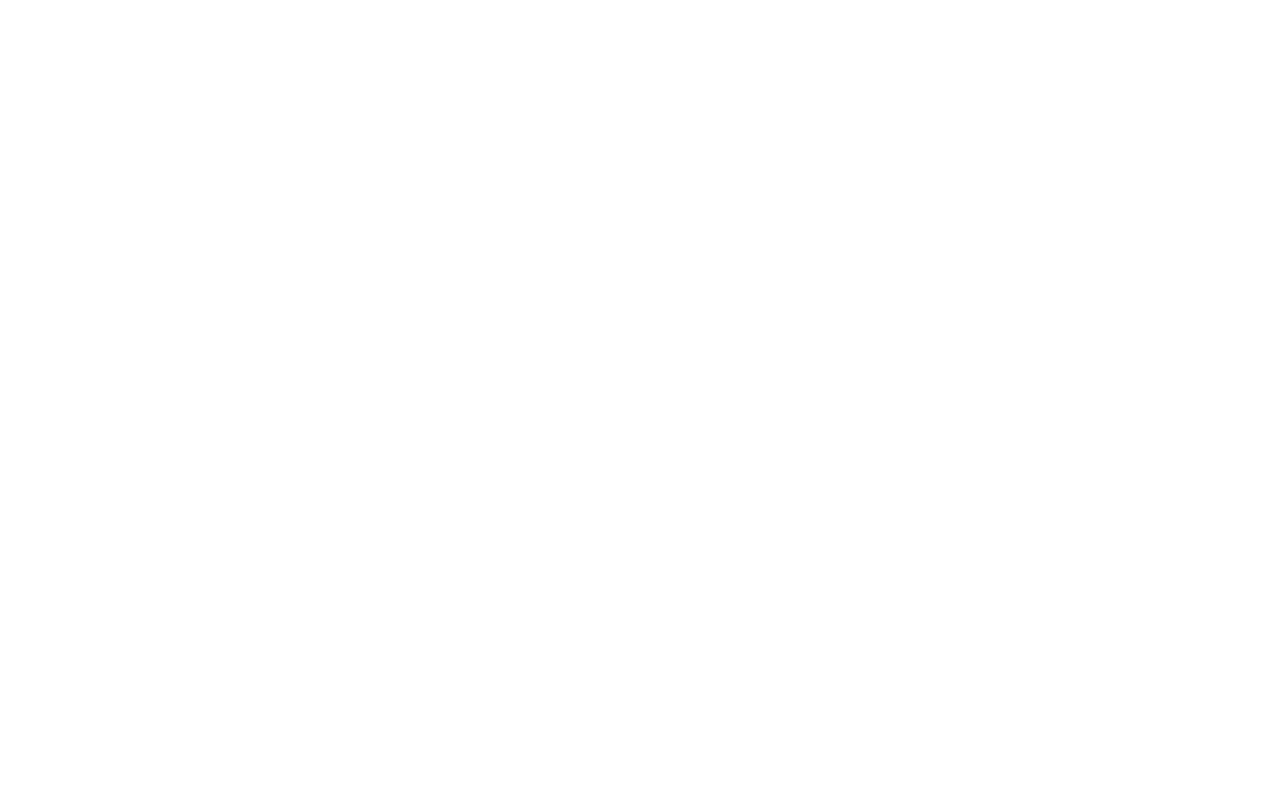
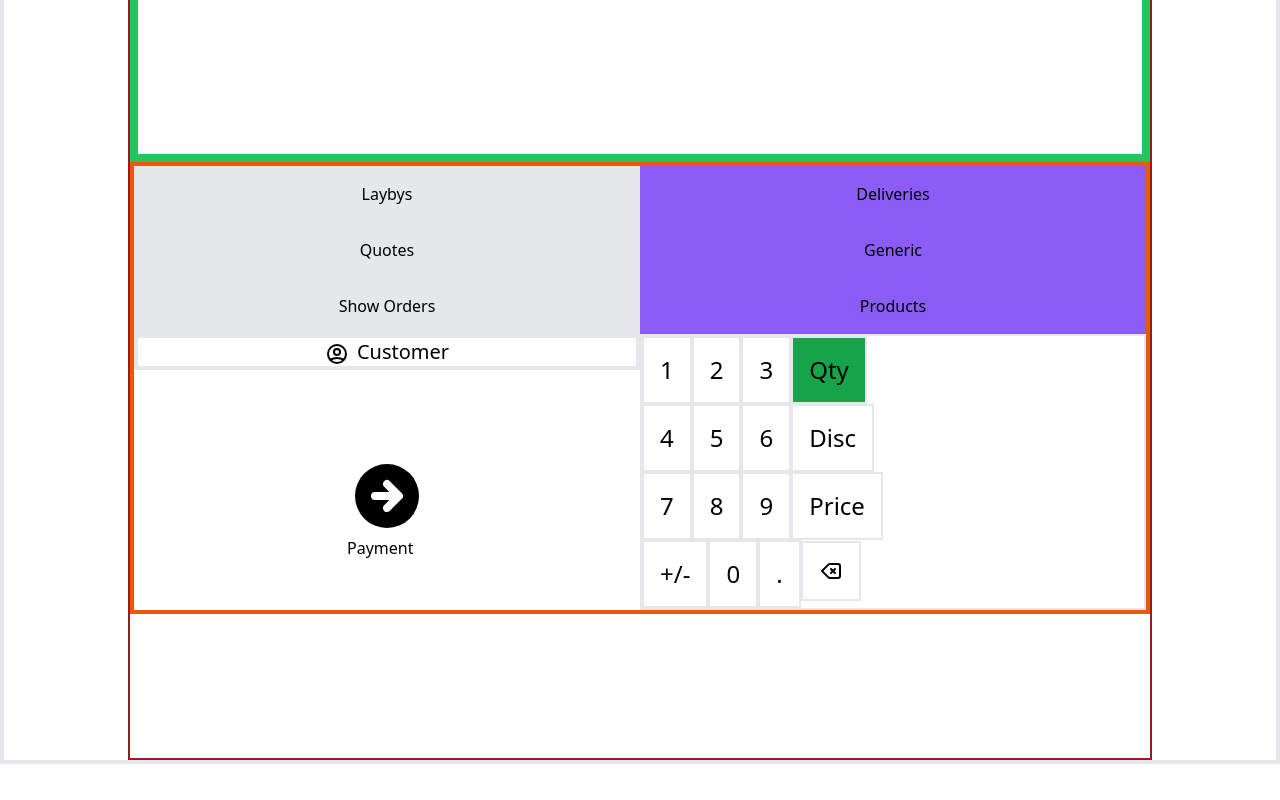
Before and after one commit to mikkolmillo/next-pos, a Next.js app: page / in a window 1280 px wide. Shown: the part 1066-1866 px from the top of the page. Before the commit the page ends 800 px from the top, so only its background shows below. Built offline with nearby package versions, Linux system fonts and the light colour scheme.

Commit message:
add basic layout

```diff
--- a/pages/index.js
+++ b/pages/index.js
@@ -1,4 +1,5 @@
 import Head from 'next/head'
+import { ShoppingCartIcon } from '@heroicons/react/outline'
 import POSTItemsList from '../components/pos/POSTItemsList'
 
 function classNames(...classes) {
@@ -17,6 +18,94 @@
       <div>
         <main>
           <POSTItemsList />
+
+          <div className="max-w-7xl mx-auto mb-9">
+            <div className="border-4">
+              <div className="mx-auto h-[1200px] max-w-5xl border-2 border-red-800">
+                {/* Screen */}
+                <div className="h-[600px] w-full border-8 border-green-500"></div>
+                {/* Buttons */}
+                <div className="flex flex-col border-4 border-orange-600">
+                  <div>
+                    <button className='p-4 border-5 border-orange-400 w-1/2 focus:ring-2 focus:ring-sky-500 bg-gray-200'>
+                      Laybys
+                    </button>
+                    <button className='p-4 border-5 border-orange-400 w-1/2 focus:ring-2 focus:ring-sky-500 bg-violet-500'>
+                      Deliveries
+                    </button>
+                  </div>
+                  <div>
+                    <button className='p-4 border-5 border-orange-400 w-1/2 focus:ring-2 focus:ring-sky-500 bg-gray-200'>
+                      Quotes
+                    </button>
+                    <button className='p-4 border-5 border-orange-400 w-1/2 focus:ring-2 focus:ring-sky-500 bg-violet-500'>
+                      Generic
+                    </button>
+                  </div>
+                  <div>
+                    <button className='p-4 border-5 border-orange-400 w-1/2 focus:ring-2 focus:ring-sky-500 bg-gray-200'>
+                      Show Orders
+                    </button>
+                    <button className='p-4 border-5 border-orange-400 w-1/2 focus:ring-2 focus:ring-sky-500 bg-violet-500'>
+                      Products
+                    </button>
+                  </div>
+                  <div className="flex">
+                    <div className="w-1/2">
+                      <div className="w-full">
+                        <button className='text-xl border-4 w-full'>
+                          <svg xmlns="http://www.w3.org/2000/svg" className="h-6 w-6 inline-block mr-2" fill="none" viewBox="0 0 24 24" stroke="currentColor" strokeWidth={2}>
+                            <path strokeLinecap="round" strokeLinejoin="round" d="M5.121 17.804A13.937 13.937 0 0112 16c2.5 0 4.847.655 6.879 1.804M15 10a3 3 0 11-6 0 3 3 0 016 0zm6 2a9 9 0 11-18 0 9 9 0 0118 0z" />
+                          </svg>
+                          Customer
+                        </button>
+                      </div>
+
+                      <div className="h-full flex justify-center items-center">
+                        <div className="flex-col">
+                          <svg xmlns="http://www.w3.org/2000/svg" className="h-20 w-20" viewBox="0 0 20 20" fill="currentColor">
+                            <path fillRule="evenodd" d="M10 18a8 8 0 100-16 8 8 0 000 16zm3.707-8.707l-3-3a1 1 0 00-1.414 1.414L10.586 9H7a1 1 0 100 2h3.586l-1.293 1.293a1 1 0 101.414 1.414l3-3a1 1 0 000-1.414z" clipRule="evenodd" />
+                          </svg>
+                          <h2>Payment</h2>
+                        </div>
+                      </div>
+                    </div>
+
+                    <div className='flex-col text-2xl w-1/2 border-2'>
+                      <div>
+                        <button className='p-4 border-2'>1</button>
+                        <button className='p-4 border-2'>2</button>
+                        <button className='p-4 border-2'>3</button>
+                        <button className='p-4 border-2 bg-green-600'>Qty</button>
+                      </div>
+                      <div>
+                        <button className='p-4 border-2'>4</button>
+                        <button className='p-4 border-2'>5</button>
+                        <button className='p-4 border-2'>6</button>
+                        <button className='p-4 border-2'>Disc</button>
+                      </div>
+                      <div className="">
+                        <button className='p-4 border-2'>7</button>
+                        <button className='p-4 border-2'>8</button>
+                        <button className='p-4 border-2'>9</button>
+                        <button className='p-4 border-2'>Price</button>
+                      </div>
+                      <div className="">
+                        <button className='p-4 border-2'>+/-</button>
+                        <button className='p-4 border-2'>0</button>
+                        <button className='p-4 border-2'>.</button>
+                        <button className='p-4 border-2'>
+                          <svg xmlns="http://www.w3.org/2000/svg" className="h-6 w-6" fill="none" viewBox="0 0 24 24" stroke="currentColor" strokeWidth={2}>
+                            <path strokeLinecap="round" strokeLinejoin="round" d="M12 14l2-2m0 0l2-2m-2 2l-2-2m2 2l2 2M3 12l6.414 6.414a2 2 0 001.414.586H19a2 2 0 002-2V7a2 2 0 00-2-2h-8.172a2 2 0 00-1.414.586L3 12z" />
+                          </svg>
+                        </button>
+                      </div>
+                    </div>
+                  </div>
+                </div>
+              </div>
+            </div>
+          </div>
         </main>
 
         <footer className="bg-gray-50" aria-labelledby="footer-heading">
```
